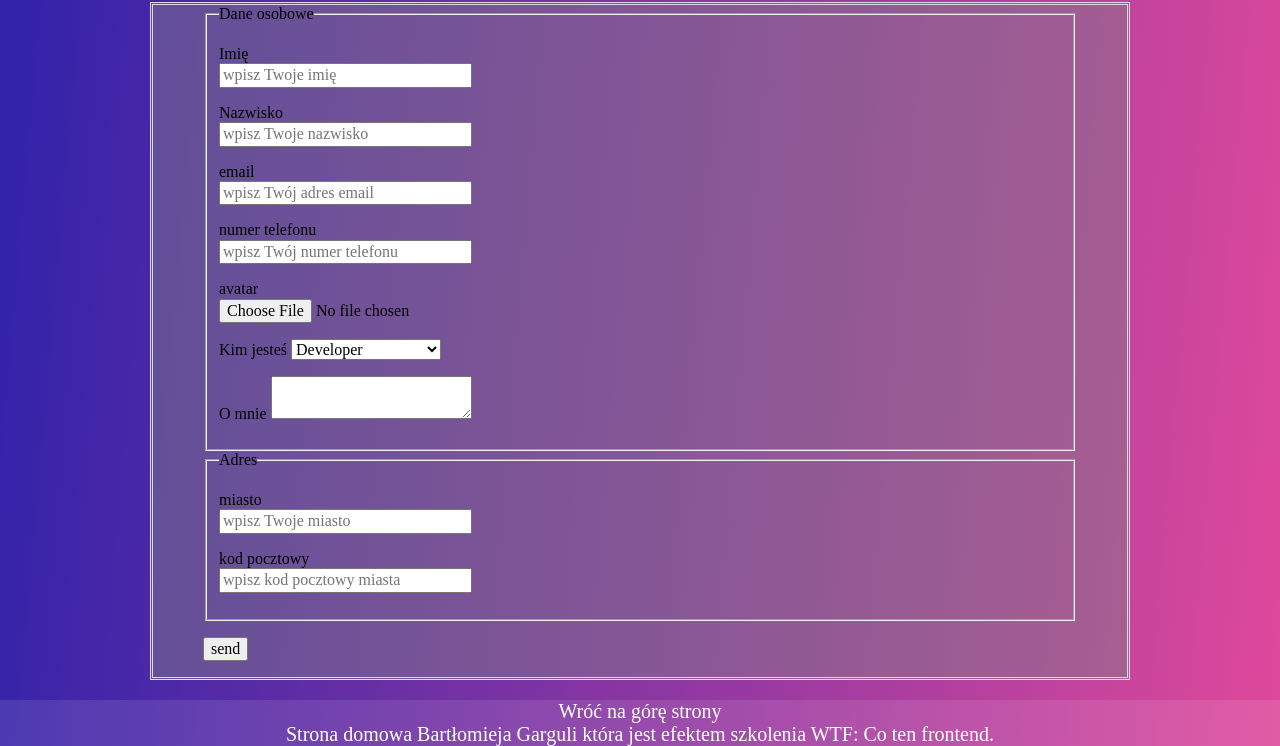
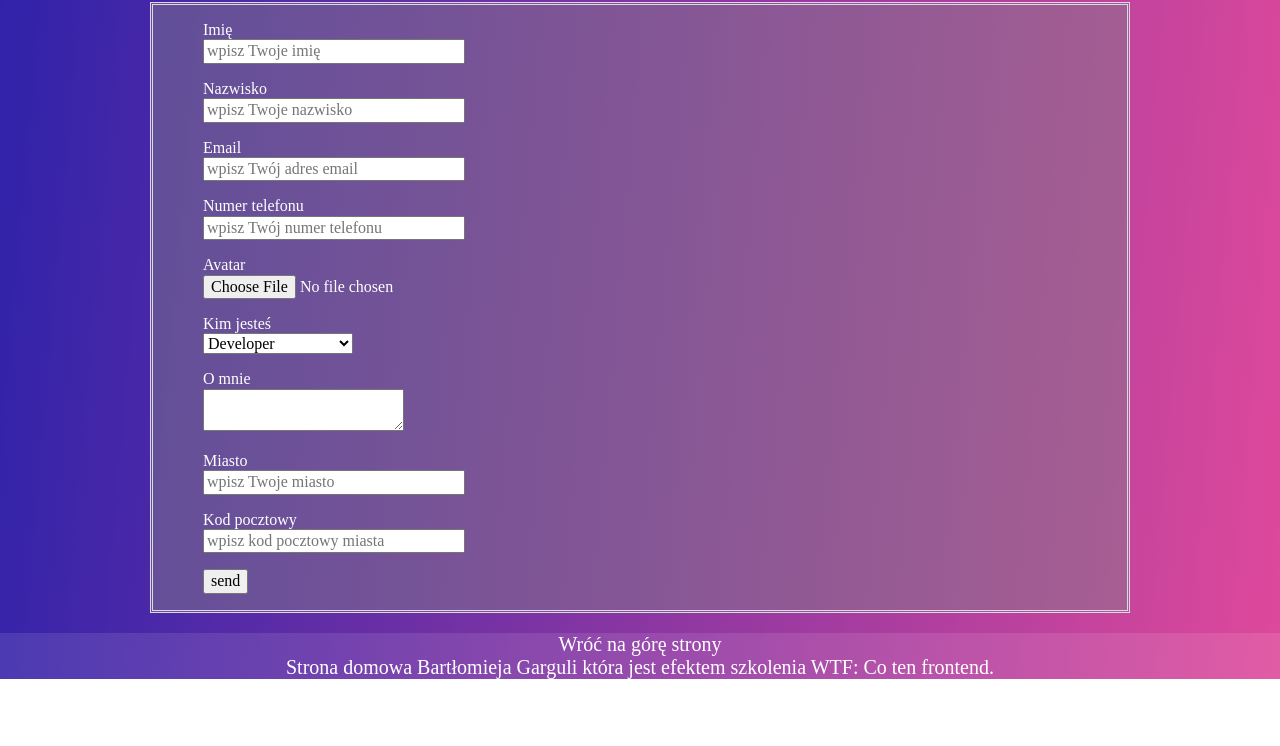
Before and after one commit to bartlomiejgargula/homepage, a plain HTML site: page formularz.html in a window 1280 px wide. Shown: the part 149-895 px from the top of the page. After the commit the page ends 828 px from the top, so only its background shows below. Drawn offline with Linux system fonts and the light colour scheme.

Commit message:
form formatted

```diff
--- a/formularz.html
+++ b/formularz.html
@@ -1,50 +1,78 @@
 <!DOCTYPE html>
 <html lang="pl">
-
   <head>
-    <meta charset="UTF-8">
-    <meta name="viewport" content="width=device-width, initial-scale=1.0">
+    <meta charset="UTF-8" />
+    <meta name="viewport" content="width=device-width, initial-scale=1.0" />
     <title>Document</title>
     <link href="normalize.css" rel="stylesheet" type="text/css" />
-    <link href="style.css" rel="stylesheet" type="text/css">
-
+    <link href="style.css" rel="stylesheet" type="text/css" />
   </head>
 
   <body>
     <nav class="navigation">
       <a href="index.html">Strona główna</a>
       <a href="notatki.html">Notatki</a>
-            <a href="formularz.html">Etapy</a>
+      <a href="formularz.html">Formularz</a>
     </nav>
     <main class="main">
-
       <header class="header">
         <h1 class="header__title">
           Formularz
+        </h1>
       </header>
       <section class="about">
         <form class="form">
-            <fieldset>
-                <legend>Dane osobowe</legend>
           <p>
-                    <label for="imię">Imię</label>
-                    <input class="form__item" type="text" placeholder="wpisz Twoje imię" id="imię" name="Imię"></p>
+            <label class="form__label" for="imię">Imię</label>
+            <input
+              class="form__item"
+              type="text"
+              placeholder="wpisz Twoje imię"
+              id="imię"
+              name="Imię"
+            />
+          </p>
 
           <p>
-                        <label for="nazwisko">Nazwisko</label>
-                        <input class="form__item" type="text" placeholder="wpisz Twoje nazwisko" id="nazwisko" name="nazwisko"></p>
+            <label class="form__label" for="nazwisko">Nazwisko</label>
+            <input
+              class="form__item"
+              type="text"
+              placeholder="wpisz Twoje nazwisko"
+              id="nazwisko"
+              name="nazwisko"
+            />
+          </p>
 
           <p>
-                            <label for="email">email</label>
-                            <input class="form__item" type="email" placeholder="wpisz Twój adres email" id="email" name="email"></p>
+            <label class="form__label" for="email">Email</label>
+            <input
+              class="form__item"
+              type="email"
+              placeholder="wpisz Twój adres email"
+              id="email"
+              name="email"
+            />
+          </p>
+
           <p>
-                                <label for="telefon">numer telefonu</label>
-                                <input class="form__item" type="tel" placeholder="wpisz Twój numer telefonu" id="telefon" name="telefon"></p>
+            <label class="form__label" for="telefon">Numer telefonu</label>
+            <input
+              class="form__item"
+              type="tel"
+              placeholder="wpisz Twój numer telefonu"
+              id="telefon"
+              name="telefon"
+            />
+          </p>
+
           <p>
-                                    <label for="avatar">avatar</label>
-                                    <input class="form__item" type="file" id="avatar" name="avatar"></p>
+            <label class="form__label" for="avatar">Avatar</label>
+            <input class="form__item" type="file" id="avatar" name="avatar" />
+          </p>
+
           <p>
-                                        <label for="osoba">Kim jesteś</label>
+            <label class="form__label" for="osoba">Kim jesteś</label>
             <select name="osoba" id="osoba">
               <option value="rodzaj-1">Developer</option>
               <option value="rodzaj-2">Developer wannabe</option>
@@ -53,26 +81,33 @@
           </p>
 
           <p>
-                                            <label for="about">O mnie</label>
+            <label class="form__label" for="about">O mnie</label>
             <textarea name="about" id="about"></textarea>
           </p>
-
-            </fieldset>
-</form>
-
-
-                                <fieldset>
-                                    <legend>Adres</legend>
           <p>
-                                        <label for="miasto">miasto</label>
-                                        <input class="form__item" type="text" placeholder="wpisz Twoje miasto" id="miasto" name="miasto"></p>
+            <label class="form__label" for="miasto">Miasto</label>
+            <input
+              class="form__item"
+              type="text"
+              placeholder="wpisz Twoje miasto"
+              id="miasto"
+              name="miasto"
+            />
+          </p>
 
           <p>
-                                            <label for="kod pocztowy">kod pocztowy</label>
-                                            <input class="form__item" type="text" placeholder="wpisz kod pocztowy miasta" id="kodPocztowy" name="kod pocztowy"></p>
-                                </fieldset>
+            <label class="form__label" for="kod pocztowy">Kod pocztowy</label>
+            <input
+              class="form__item"
+              type="text"
+              placeholder="wpisz kod pocztowy miasta"
+              id="kodPocztowy"
+              name="kod pocztowy"
+            />
+          </p>
+
           <p>
-                                    <input name="send" type="submit" value="send">
+            <input name="send" type="submit" value="send" />
           </p>
         </form>
       </section>
@@ -81,9 +116,9 @@
       <a href="#top">Wróć na górę strony</a> <br />
       <span
         >Strona domowa Bartłomieja Garguli która jest efektem szkolenia WTF: Co
-          ten frontend.</span>
+        ten frontend.</span
+      >
     </footer>
     <script src="main.js"></script>
   </body>
-
 </html>
--- a/style.css
+++ b/style.css
@@ -3,14 +3,14 @@ html {
   scroll-behavior: smooth;
   }
 
-*, *:before, *:after {
-  box-sizing: inherit
+*,
+*:before,
+*:after {
+  box-sizing: inherit;
 }
 
-
-
 body {
-    background: linear-gradient(95deg, #2e22aa,#de499b);
+  background: linear-gradient(95deg, #2e22aa, #de499b);
 }
 
 .main {
@@ -28,7 +28,6 @@ body {
   font-size: 25px;
   justify-content: center;
   background: rgba(246, 242, 250, 0.137);
-
 }
 
 .navigation a {
@@ -44,6 +43,20 @@ body {
   border-bottom: 1px solid rgb(255, 255, 255);
 }
 
+/* form */
+
+.form {
+  color: white;
+}
+
+.form__item {
+  width: 30%;
+}
+
+.form__label {
+  display: block;
+}
+
 /* hyperlinks */
 
 a {
@@ -56,7 +69,6 @@ a:hover {
 a:active {
   color: rgb(243, 8, 8);
 }
-
 
 /* header */
 
@@ -95,7 +107,7 @@ a:active {
   height: 205px;
   padding: 5px;
   padding-left: 30px;
-  background: rgba(128, 122, 136, 0.274)
+  background: rgba(128, 122, 136, 0.274);
 }
 
 /* h2 - about */
@@ -118,9 +130,9 @@ a:active {
 /* week summary navi */
 
 .week__navi {
-  background: rgba(255,255,255,0.4);
+  background: rgba(255, 255, 255, 0.4);
   color: #ffffff;
-  display:inline-block;
+  display: inline-block;
   width: 200px;
   height: 80px;
   padding: 25px;
@@ -133,7 +145,7 @@ a:active {
   position: relative;
 }
 .week__navi--insert {
-  position:absolute;
+  position: absolute;
   top: 30px;
   left: 55px;
 }
@@ -163,18 +175,8 @@ a:active {
 /* footer */
 
 #footer {
-  background: rgba(255,255,255,0.1);
+  background: rgba(255, 255, 255, 0.1);
   color: white;
   font-size: 20px;
   text-align: center;
 }
-
-.form {
-
-}
-
-.form__item {
-  width: 30%;
-  display: block;
-
-}
```
Also changed, not shown: index.html (+3 -2 lines), notatki.html (+10 -12 lines). Lines whose indentation alone changed are shown as unchanged.
